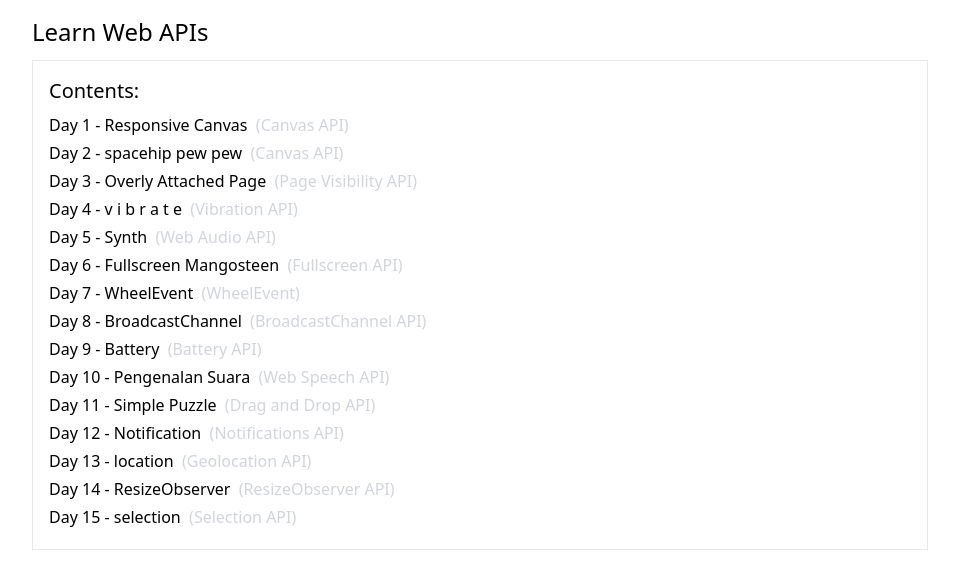
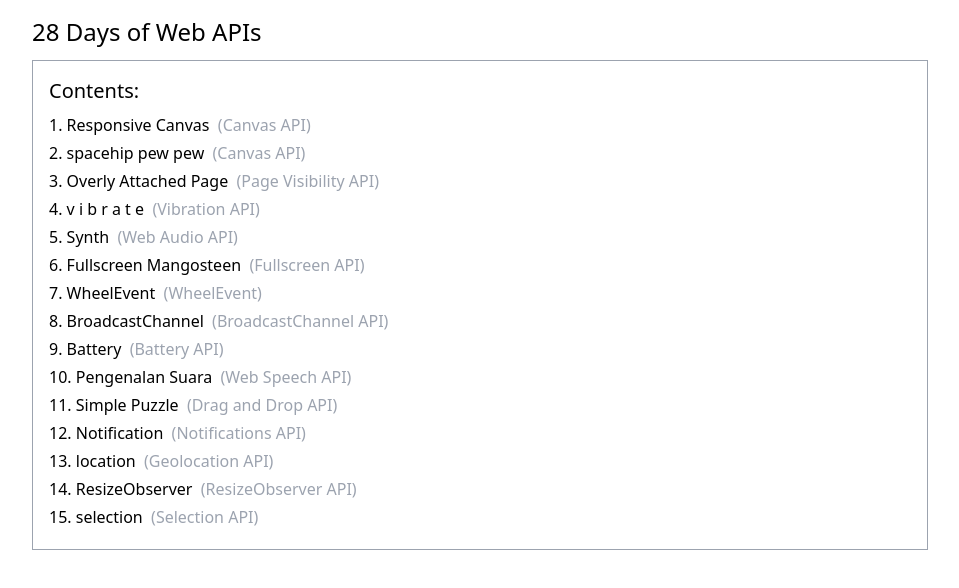
Before and after one commit to stoikal/28-days, a Next.js app: page / in a window 1280 px wide. Shown: the top 588 px of the page, without its empty margins (160-1119 px from the left). Built offline with nearby package versions, Linux system fonts and the light colour scheme.

Commit message:
change index page title

```diff
--- a/src/pages/day/15.tsx
+++ b/src/pages/day/15.tsx
@@ -37,7 +37,7 @@ export default function Day15 () {
           <p className="mb-3">Lorem ipsum dolor sit amet, consectetur adipiscing elit, sed do eiusmod tempor incididunt ut labore et dolore magna aliqua. Condimentum mattis pellentesque id nibh. Amet commodo nulla facilisi nullam vehicula ipsum a arcu cursus.</p>
 
           <p className="mb-3">Viverra ipsum nunc aliquet bibendum enim. Imperdiet massa tincidunt nunc pulvinar sapien. Consectetur purus ut faucibus pulvinar elementum integer enim neque. Risus at ultrices mi tempus imperdiet nulla malesuada. Venenatis cras sed felis eget velit aliquet. Purus ut faucibus pulvinar elementum integer. Interdum velit euismod in pellentesque massa placerat. Tempor orci dapibus ultrices in iaculis.</p>
-          <p className="text-blue-800">{ selection }</p>
+          <p className="text-blue-800 select-none">{ selection }</p>
         </div>
       </main>
     </>
--- a/src/pages/index.tsx
+++ b/src/pages/index.tsx
@@ -7,21 +7,21 @@ import NextLink from 'next/link'
 // const inter = Inter({ subsets: ['latin'] })
 
 const content = [
-  { title: 'Day 1 - Responsive Canvas', subtitle: 'Canvas API' },
-  { title: 'Day 2 - spacehip pew pew', subtitle: 'Canvas API' },
-  { title: 'Day 3 - Overly Attached Page', subtitle: 'Page Visibility API' },
-  { title: 'Day 4 - v i b r a t e', subtitle: 'Vibration API' },
-  { title: 'Day 5 - Synth', subtitle: 'Web Audio API' },
-  { title: 'Day 6 - Fullscreen Mangosteen', subtitle: 'Fullscreen API' },
-  { title: 'Day 7 - WheelEvent', subtitle: 'WheelEvent' },
-  { title: 'Day 8 - BroadcastChannel', subtitle: 'BroadcastChannel API' },
-  { title: 'Day 9 - Battery', subtitle: 'Battery API' },
-  { title: 'Day 10 - Pengenalan Suara', subtitle: 'Web Speech API' },
-  { title: 'Day 11 - Simple Puzzle', subtitle: 'Drag and Drop API' },
-  { title: 'Day 12 - Notification', subtitle: 'Notifications API' },
-  { title: 'Day 13 - location', subtitle: 'Geolocation API' },
-  { title: 'Day 14 - ResizeObserver', subtitle: 'ResizeObserver API' },
-  { title: 'Day 15 - selection', subtitle: 'Selection API' }
+  { title: 'Responsive Canvas', subtitle: 'Canvas API' },
+  { title: 'spacehip pew pew', subtitle: 'Canvas API' },
+  { title: 'Overly Attached Page', subtitle: 'Page Visibility API' },
+  { title: 'v i b r a t e', subtitle: 'Vibration API' },
+  { title: 'Synth', subtitle: 'Web Audio API' },
+  { title: 'Fullscreen Mangosteen', subtitle: 'Fullscreen API' },
+  { title: 'WheelEvent', subtitle: 'WheelEvent' },
+  { title: 'BroadcastChannel', subtitle: 'BroadcastChannel API' },
+  { title: 'Battery', subtitle: 'Battery API' },
+  { title: 'Pengenalan Suara', subtitle: 'Web Speech API' },
+  { title: 'Simple Puzzle', subtitle: 'Drag and Drop API' },
+  { title: 'Notification', subtitle: 'Notifications API' },
+  { title: 'location', subtitle: 'Geolocation API' },
+  { title: 'ResizeObserver', subtitle: 'ResizeObserver API' },
+  { title: 'selection', subtitle: 'Selection API' }
 ]
 
 export default function Home () {
@@ -38,9 +38,9 @@ export default function Home () {
           className="max-w-4xl mx-auto"
         >
           <h1 className="text-2xl mb-3">
-            <a href="https://developer.mozilla.org/en-US/docs/Web/API">Learn Web APIs</a>
+            <a href="https://developer.mozilla.org/en-US/docs/Web/API">28 Days of  Web APIs</a>
           </h1>
-          <div className="border p-4">
+          <div className="border border-gray-400 p-4">
             <h2 className="text-xl mb-2">Contents:</h2>
             <ul className="bg-white">
               {
@@ -50,8 +50,9 @@ export default function Home () {
                     className="mb-1 hover:underline decoration-dotted"
                   >
                     <NextLink href={`/day/${index + 1}`}>
-                      {item.title}
-                      <span className="text-gray-300">&nbsp;&nbsp;({item.subtitle})</span>
+                      <span>{index + 1}. </span>
+                      <span>{item.title}</span>
+                      <span className="text-gray-400">&nbsp;&nbsp;({item.subtitle})</span>
                     </NextLink>
                   </li>
                 ))
```
